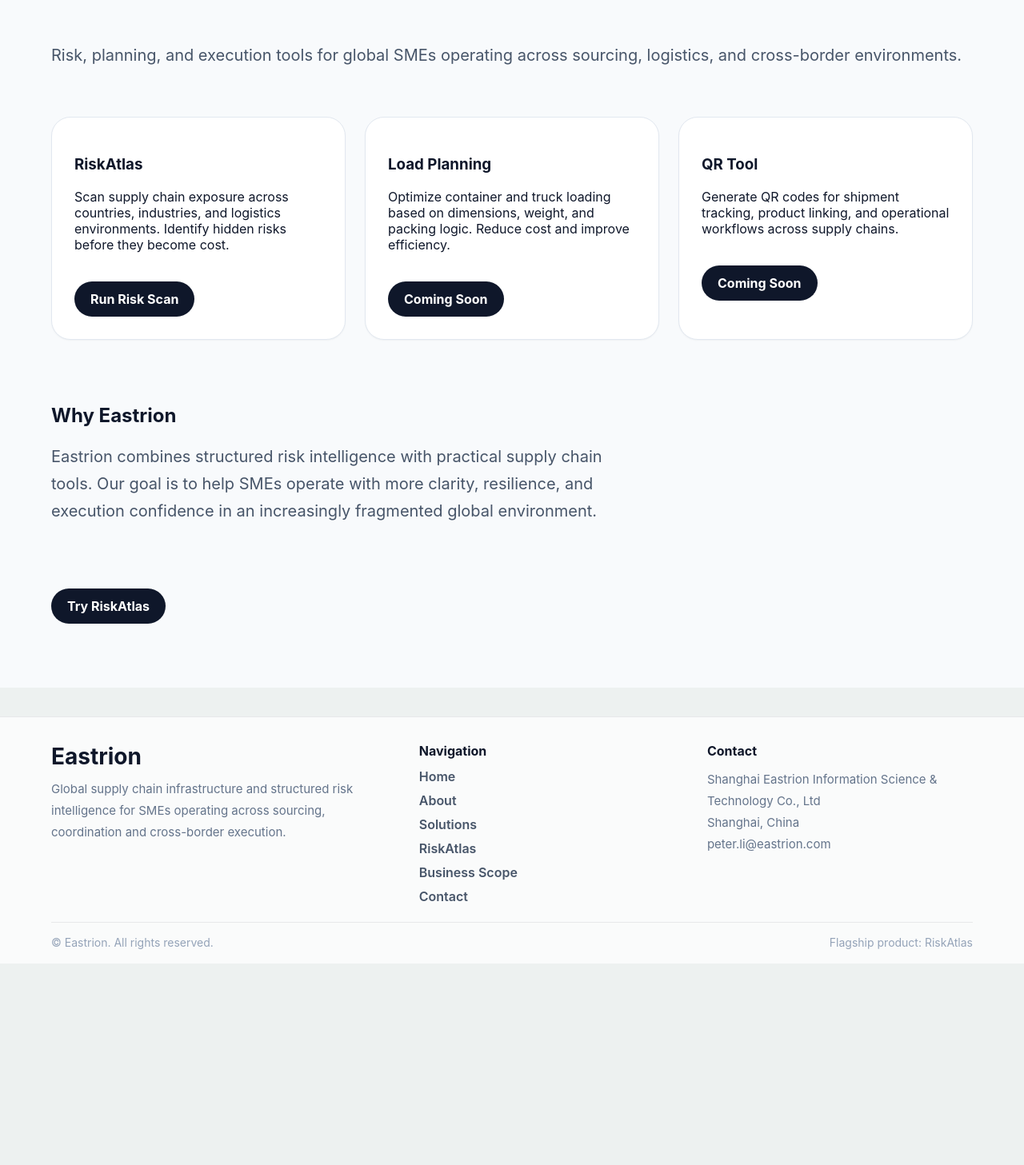
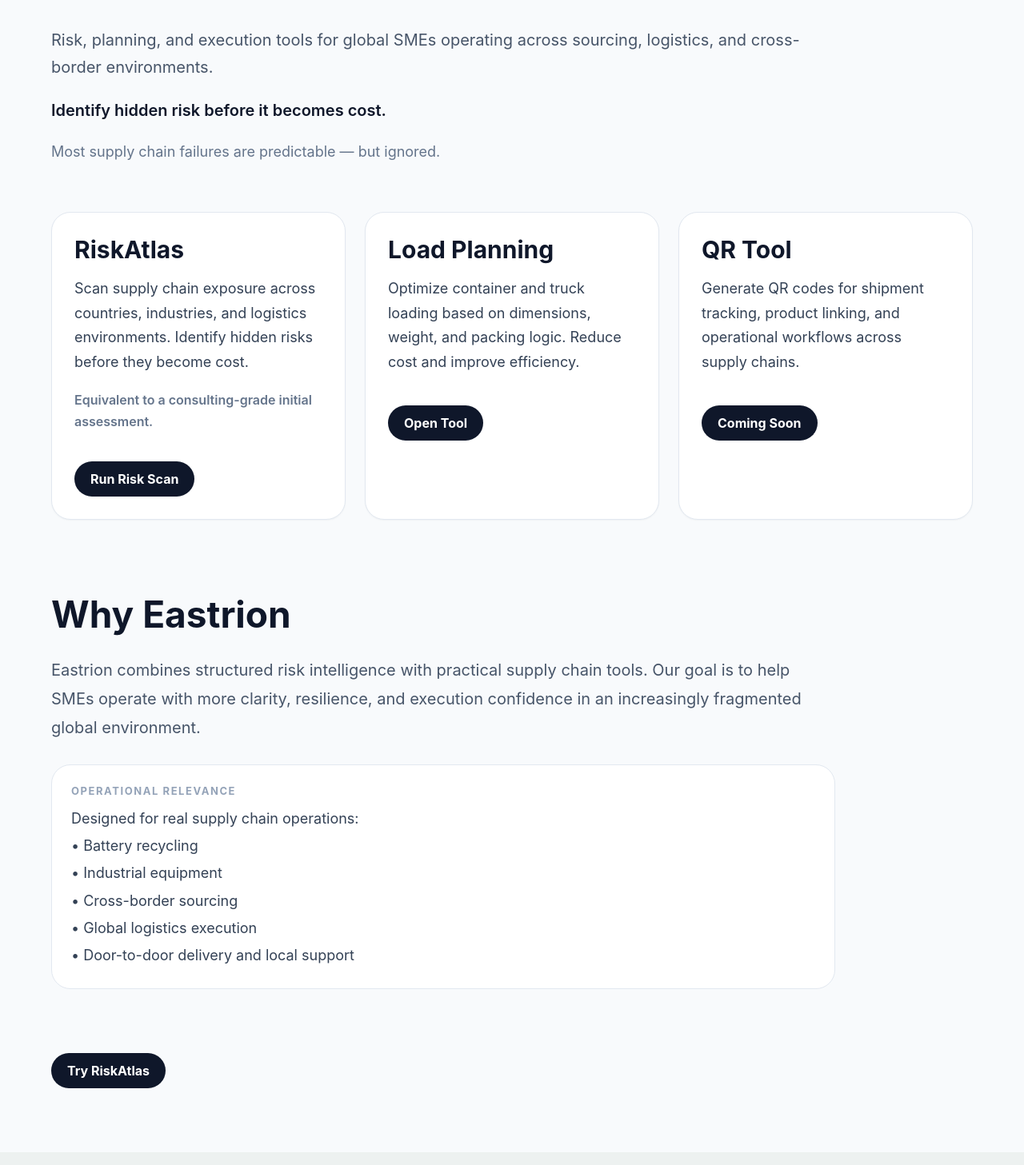
Before and after one commit to marspeterli1975-glitch/eastrion-site, a Next.js app: page / in a window 1280 px wide. Shown: the part 373-1830 px from the top of the page at 80% size. Before the commit the page ends 1578 px from the top, so only its background shows below. Built offline with nearby package versions, Linux system fonts and the light colour scheme.

Commit message:
Update page.tsx

```diff
--- a/app/page.tsx
+++ b/app/page.tsx
@@ -10,6 +10,7 @@ export default function HomePage() {
     fontWeight: 800,
     letterSpacing: "-0.03em",
     color: "#0f172a",
+    lineHeight: 1.05,
   } as React.CSSProperties;
 
   const heroSub = {
@@ -17,6 +18,16 @@ export default function HomePage() {
     fontSize: 20,
     color: "#475569",
     lineHeight: 1.7,
+    maxWidth: 980,
+  } as React.CSSProperties;
+
+  const heroSubStrong = {
+    marginTop: 18,
+    fontSize: 20,
+    color: "#0f172a",
+    lineHeight: 1.7,
+    fontWeight: 600,
+    maxWidth: 920,
   } as React.CSSProperties;
 
   const grid = {
@@ -45,10 +56,18 @@ export default function HomePage() {
     textDecoration: "none",
   } as React.CSSProperties;
 
+  const mutedLabel = {
+    fontSize: 13,
+    fontWeight: 700,
+    letterSpacing: "0.12em",
+    textTransform: "uppercase",
+    color: "#94a3b8",
+    marginBottom: 10,
+  } as React.CSSProperties;
+
   return (
     <main style={{ background: "#f8fafc", minHeight: "100vh" }}>
       <section style={container}>
-        {/* Hero */}
         <h1 style={heroTitle}>
           Eastrion
           <br />
@@ -56,43 +75,84 @@ export default function HomePage() {
         </h1>
 
         <p style={heroSub}>
-          Risk, planning, and execution tools for global SMEs operating across
-          sourcing, logistics, and cross-border environments.
+          Risk, planning, and execution tools for global SMEs operating across sourcing,
+          logistics, and cross-border environments.
         </p>
 
-        {/* Tools */}
+        <p style={heroSubStrong}>Identify hidden risk before it becomes cost.</p>
+
+        <p
+          style={{
+            marginTop: 10,
+            fontSize: 18,
+            color: "#64748b",
+            lineHeight: 1.7,
+            maxWidth: 920,
+          }}
+        >
+          Most supply chain failures are predictable — but ignored.
+        </p>
+
         <div style={grid}>
-          {/* RiskAtlas */}
           <div style={card}>
-            <h3>RiskAtlas</h3>
-            <p>
-              Scan supply chain exposure across countries, industries, and
-              logistics environments. Identify hidden risks before they become
-              cost.
+            <h3 style={{ fontSize: 30, margin: 0, color: "#0f172a" }}>RiskAtlas</h3>
+            <p
+              style={{
+                marginTop: 16,
+                fontSize: 18,
+                lineHeight: 1.7,
+                color: "#334155",
+              }}
+            >
+              Scan supply chain exposure across countries, industries, and logistics
+              environments. Identify hidden risks before they become cost.
+            </p>
+            <p
+              style={{
+                marginTop: 12,
+                fontSize: 16,
+                lineHeight: 1.7,
+                color: "#64748b",
+                fontWeight: 600,
+              }}
+            >
+              Equivalent to a consulting-grade initial assessment.
             </p>
             <a href="/riskatlas" style={button}>
               Run Risk Scan
             </a>
           </div>
 
-          {/* Load Planning */}
           <div style={card}>
-            <h3>Load Planning</h3>
-            <p>
-              Optimize container and truck loading based on dimensions, weight,
-              and packing logic. Reduce cost and improve efficiency.
+            <h3 style={{ fontSize: 30, margin: 0, color: "#0f172a" }}>Load Planning</h3>
+            <p
+              style={{
+                marginTop: 16,
+                fontSize: 18,
+                lineHeight: 1.7,
+                color: "#334155",
+              }}
+            >
+              Optimize container and truck loading based on dimensions, weight, and
+              packing logic. Reduce cost and improve efficiency.
             </p>
-            <a href="#" style={button}>
-              Coming Soon
+            <a href="/load-planning" style={button}>
+              Open Tool
             </a>
           </div>
 
-          {/* QR Tool */}
           <div style={card}>
-            <h3>QR Tool</h3>
-            <p>
-              Generate QR codes for shipment tracking, product linking, and
-              operational workflows across supply chains.
+            <h3 style={{ fontSize: 30, margin: 0, color: "#0f172a" }}>QR Tool</h3>
+            <p
+              style={{
+                marginTop: 16,
+                fontSize: 18,
+                lineHeight: 1.7,
+                color: "#334155",
+              }}
+            >
+              Generate QR codes for shipment tracking, product linking, and operational
+              workflows across supply chains.
             </p>
             <a href="#" style={button}>
               Coming Soon
@@ -100,18 +160,54 @@ export default function HomePage() {
           </div>
         </div>
 
-        {/* Why */}
-        <div style={{ marginTop: 80 }}>
-          <h2>Why Eastrion</h2>
-          <p style={{ ...heroSub, maxWidth: 700 }}>
-            Eastrion combines structured risk intelligence with practical supply
-            chain tools. Our goal is to help SMEs operate with more clarity,
-            resilience, and execution confidence in an increasingly fragmented
-            global environment.
+        <div style={{ marginTop: 90, maxWidth: 980 }}>
+          <h2 style={{ fontSize: 46, margin: 0, color: "#0f172a" }}>Why Eastrion</h2>
+
+          <p
+            style={{
+              marginTop: 24,
+              fontSize: 20,
+              lineHeight: 1.8,
+              color: "#475569",
+            }}
+          >
+            Eastrion combines structured risk intelligence with practical supply chain
+            tools. Our goal is to help SMEs operate with more clarity, resilience, and
+            execution confidence in an increasingly fragmented global environment.
           </p>
+
+          <div
+            style={{
+              marginTop: 28,
+              padding: 24,
+              borderRadius: 24,
+              background: "#ffffff",
+              border: "1px solid #e2e8f0",
+            }}
+          >
+            <div style={mutedLabel}>Operational Relevance</div>
+            <div
+              style={{
+                fontSize: 18,
+                lineHeight: 1.9,
+                color: "#334155",
+              }}
+            >
+              Designed for real supply chain operations:
+              <br />
+              • Battery recycling
+              <br />
+              • Industrial equipment
+              <br />
+              • Cross-border sourcing
+              <br />
+              • Global logistics execution
+              <br />
+              • Door-to-door delivery and local support
+            </div>
+          </div>
         </div>
 
-        {/* CTA */}
         <div style={{ marginTop: 60 }}>
           <a href="/riskatlas" style={button}>
             Try RiskAtlas
```
